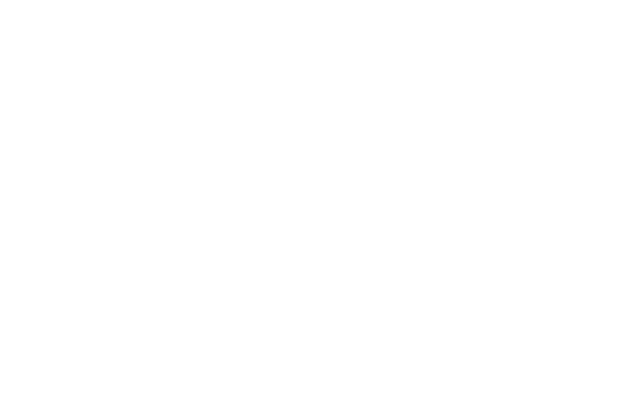
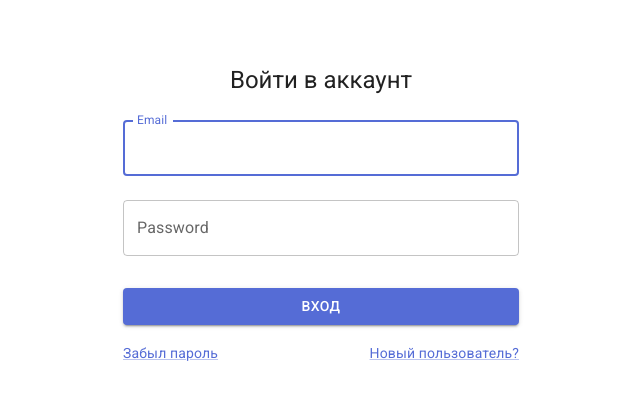
Before and after one commit to init-yulya/group-project, a React (Vite) app: page / in a window 1280 px wide. Shown: the top 400 px of the page, without its empty margins (319-959 px from the left). Built offline with nearby package versions, Linux system fonts and the light colour scheme.

Commit message:
add login page

```diff
--- a/package.json
+++ b/package.json
@@ -9,11 +9,14 @@
     "preview": "vite preview"
   },
   "devDependencies": {
+    "@hookform/resolvers": "^3.3.2",
     "@types/react": "18.2.31",
     "@types/react-dom": "18.2.14",
     "@vitejs/plugin-react": "4.1.0",
+    "npm": "^10.2.1",
     "typescript": "5.2.2",
-    "vite": "4.5.0"
+    "vite": "4.5.0",
+    "yup": "^1.3.2"
   },
   "dependencies": {
     "@emotion/react": "11.11.1",
--- a/src/App.tsx
+++ b/src/App.tsx
@@ -1,15 +1,10 @@
-import * as React from 'react';
-import Container from '@mui/material/Container';
-import Typography from '@mui/material/Typography';
-import Box from '@mui/material/Box';
-import Link from '@mui/material/Link';
-import ProTip from './ProTip';
+import Login from './pages/login/Login'
+import Registration from './pages/registration/Registration'
 
 export default function App() {
   return (
-    <Container maxWidth="sm">
-      <Box sx={{ my: 4 }}>
-      </Box>
-    </Container>
+    <>
+      <Login />
+    </>
   );
 }
--- a/src/pages/login/Login.tsx
+++ b/src/pages/login/Login.tsx
@@ -0,0 +1,93 @@
+import Button from '@mui/material/Button'
+import CssBaseline from '@mui/material/CssBaseline'
+import TextField from '@mui/material/TextField'
+import Link from '@mui/material/Link'
+import Grid from '@mui/material/Grid'
+import Box from '@mui/material/Box'
+import Typography from '@mui/material/Typography'
+import Container from '@mui/material/Container'
+import { yupResolver } from '@hookform/resolvers/yup'
+import { useForm } from 'react-hook-form'
+import { schema } from '../../utils/validation/yupSchema'
+
+export default function Login() {
+
+    const {
+        register,
+        formState: { errors },
+        handleSubmit
+    } = useForm({
+        resolver: yupResolver(schema),
+    })
+
+    const handleSubmitForm = (event: React.FormEvent<HTMLFormElement>) => {
+        event.preventDefault();
+        const data = new FormData(event.currentTarget);
+
+    };
+
+    return (
+        <Container component="main" maxWidth="xs">
+            <CssBaseline />
+            <form onSubmit={handleSubmit(handleSubmitForm)}>
+                <Box
+                    sx={{
+                        marginTop: 8,
+                        display: 'flex',
+                        flexDirection: 'column',
+                        alignItems: 'center',
+                    }}
+                >
+                    <Typography component="h1" variant="h5">
+                        Войти в аккаунт
+                    </Typography>
+                    <Box sx={{ mt: 1 }}>
+                        <TextField
+                            margin="normal"
+                            fullWidth
+                            id="email"
+                            label="Email"
+                            autoComplete="email"
+                            autoFocus
+                            placeholder="Введите ваш email"
+                            error={!!errors.email}
+                            helperText={errors.email ? `${errors.email.message}` : ''}
+                            {...register('email')}
+                        />
+                        <TextField
+                            margin="normal"
+                            fullWidth
+                            label="Password"
+                            type="password"
+                            id="password"
+                            autoComplete="current-password"
+                            error={!!errors.password}
+                            helperText={errors.password ? `${errors.password.message}` : ''}
+                            {...register('password')}
+                        />
+                        <Button
+                            type="submit"
+                            fullWidth
+                            variant="contained"
+                            sx={{ mt: 3, mb: 2 }}
+                        >
+                            Вход
+                        </Button>
+                        <Grid container>
+                            <Grid item xs>
+                                <Link href="#" variant="body2">
+                                    Забыл пароль
+                                </Link>
+                            </Grid>
+                            <Grid item>
+                                <Link href="#" variant="body2">
+                                    {"Новый пользователь?"}
+                                </Link>
+                            </Grid>
+                        </Grid>
+                    </Box>
+                </Box>
+            </form>
+        </Container>
+    );
+}
--- /dev/null
+++ b/src/utils/validation/yupSchema.ts
@@ -0,0 +1,14 @@
+import * as yup from 'yup'
+
+export const errors = {
+    InvalidEmail: 'Введите корректный email',
+    RequiredField: 'Это поле обязательное',
+    minLength: 'Минимальная длина 8 символов',
+    InvalidPassword: 'Пароль должен содержать спецсимвол, однин заглавный символ, одну цифру'
+}
+
+export const schema = yup.object().shape({
+    email: yup.string().email(errors.InvalidEmail).required(errors.RequiredField),
+    password: yup.string().min(8, errors.minLength)
+        .required(errors.RequiredField).matches(/^(?=.*[A-Z])(?=.*[0-9]).{8,40}$/, errors.InvalidPassword),
+})
```
Also changed, not shown: 1 other file (tests, documents, lock files or other folders).
